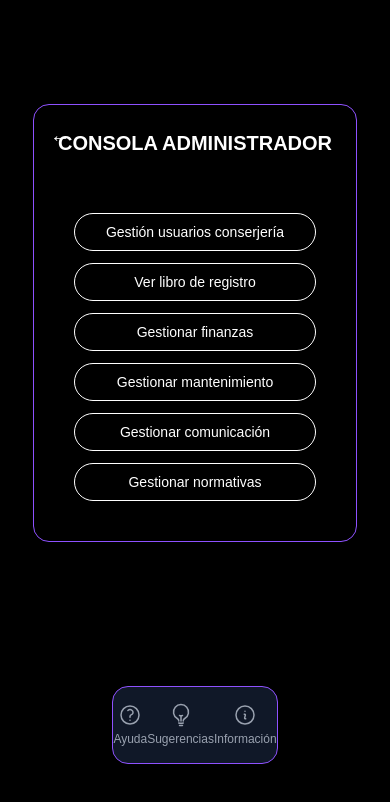
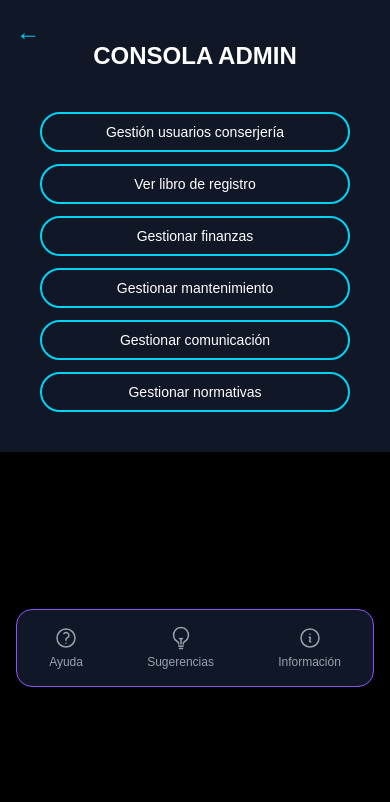
Before and after one commit to wuaicot/frontend-app-puerto-williams, a Next.js app: page /admin/mainView in a window 390 px wide. Shown: the top 802 px of the page. Built offline with nearby package versions, Linux system fonts and the light colour scheme.

Commit message:
tunning Responsive

```diff
--- a/src/components/BotoneraAdmin.tsx
+++ b/src/components/BotoneraAdmin.tsx
@@ -1,14 +1,10 @@
-// client/src/components/BotoneraMainAdmin.tsx
 import React from "react";
-import Link from "next/link";
 
 interface BotoneraMainAdminProps {
   onNavigate: (route: string) => void;
 }
 
-export const BotoneraMainAdmin: React.FC<BotoneraMainAdminProps> = ({
-  onNavigate,
-}) => {
+export const BotoneraMainAdmin: React.FC<BotoneraMainAdminProps> = ({ onNavigate }) => {
   const botones = [
     { label: "Gestión usuarios conserjería", route: "/admin/usuarios" },
     { label: "Ver libro de registro", route: "/admin/incidencias" },
@@ -19,35 +15,52 @@ export const BotoneraMainAdmin: React.FC<BotoneraMainAdminProps> = ({
   ];
 
   return (
-    <div
-      className="relative flex flex-col items-center gap-6 mt-6 text-white bg-black p-6 rounded-2xl border border-violet-500 animate-pulse-slow mb-8 sm:mb-0
-      before:content-[''] before:absolute before:-top-2 before:-left-2 before:w-full before:h-full before:bg-violet-500 before:rounded-2xl before:-z-10 md:gap-8"
+    <nav
+      className="
+        w-full h-full
+        flex flex-col items-center justify-start gap-6
+        bg-gray-900 text-white p-6
+        rounded-r-3xl    /* bordes redondeados sólo a la derecha en desktop */
+        md:rounded-none  /* eliminar redondeos en móvil/tablet */
+        overflow-auto
+        landscape:py-8    /* más padding vertical en landscape móvil */
+        lg:justify-center lg:gap-8 lg:p-8
+      "
     >
-      <Link
-        href="/"
-        className="absolute top-4 left-4 text-xl hover:opacity-70 cursor-pointer animate-pulse-slow md:top-6 md:left-6 lg:text-2xl"
-      >
-        ←
-      </Link>
+      {/* Título */}
+      <h2 className="text-2xl font-bold mb-4 lg:mb-8">
+        CONSOLA ADMIN
+      </h2>
 
-      <h1 className="text-xl sm:text-2xl font-semibold mb-4 md:mb-6 lg:mb-8">
-        CONSOLA ADMINISTRADOR
-      </h1>
-
-      <div className="flex flex-col gap-3 w-full max-w-sm p-4 rounded-2xl animate-pulse-slow
-        before:content-[''] before:absolute before:-top-2 before:-left-2 before:w-full before:h-full before:bg-violet-500 before:rounded-2xl before:-z-10
-        md:flex-row md:flex-wrap md:justify-center md:gap-4 lg:gap-6"
+      {/* Botones */}
+      <ul
+        className="
+          w-full
+          flex flex-col gap-3
+          md:gap-4
+          lg:gap-6 lg:flex-wrap lg:flex-row lg:justify-center
+        "
       >
         {botones.map((btn) => (
-          <button
-            key={btn.route}
-            onClick={() => onNavigate(btn.route)}
-            className="w-full md:w-auto py-2 px-4 rounded-full border border-white text-center hover:bg-white hover:text-black transition cursor-pointer text-sm md:text-base"
-          >
-            {btn.label}
-          </button>
+          <li key={btn.route} className="w-full lg:w-auto">
+            <button
+              onClick={() => onNavigate(btn.route)}
+              className="
+                block w-full text-center
+                py-2 px-4
+                text-sm md:text-base
+                font-medium
+                rounded-full
+                border-2 border-cyan-400
+                hover:bg-cyan-400 hover:text-black
+                transition
+              "
+            >
+              {btn.label}
+            </button>
+          </li>
         ))}
-      </div>
-    </div>
+      </ul>
+    </nav>
   );
 };
--- a/src/components/RegistrosLibro.tsx
+++ b/src/components/RegistrosLibro.tsx
@@ -128,7 +128,6 @@ export const RegistrosLibro: React.FC<Props> = ({ registros, onRefresh }) => {
             aria-label="Filtrar por rol"
           >
             <option value="ALL">Todos</option>
-            <option value="ADMIN">Admin</option>
             <option value="CONSERJE">Conserje</option>
             <option value="MAYORDOMO">Mayordomo</option>
             <option value="NOCHERO">Nochero</option>
--- a/src/pages/admin/mainView.tsx
+++ b/src/pages/admin/mainView.tsx
@@ -1,22 +1,90 @@
-import React from "react";
+// client/src/pages/admin/mainView.tsx
+import React, { useEffect, useState } from "react";
 import { useRouter } from "next/router";
+import { motion } from "framer-motion";
 import { Footer } from "../../components/Footer";
 import { BotoneraMainAdmin } from "../../components/BotoneraAdmin";
+import Link from "next/link";
 
 const MainViewAdmin: React.FC = () => {
   const router = useRouter();
+  const [isLandscape, setIsLandscape] = useState(false);
+
+  // Detectar orientación para móvil/tablet
+  useEffect(() => {
+    const mm = window.matchMedia("(orientation: landscape)");
+    const onChange = (e: MediaQueryListEvent) => setIsLandscape(e.matches);
+    setIsLandscape(mm.matches);
+    mm.addEventListener("change", onChange);
+    return () => mm.removeEventListener("change", onChange);
+  }, []);
 
   const handleNavigate = (route: string) => {
     router.push(route);
   };
 
   return (
-    <div className="min-h-screen bg-black flex items-center justify-center flex-col sm:p-8">
-      <BotoneraMainAdmin onNavigate={handleNavigate} />
-      <div className="mt-28">
+    <motion.div
+      initial={false}
+      animate={isLandscape ? "land" : "port"}
+      variants={{
+        port: { flexDirection: "column" },
+        land: { flexDirection: "row" },
+      }}
+      transition={{ type: "spring", stiffness: 300, damping: 30 }}
+      className="
+        h-screen w-screen
+        flex overflow-hidden bg-black text-white
+        /* móvil/tablet portrait/landscape */
+        portrait:flex-col landscape:flex-row
+        /* para pantallas grandes siempre sidebar + contenido */
+        lg:flex-row
+      "
+    >
+      {/* Sidebar */}
+      <div
+        className="
+          bg-gray-900
+          flex-shrink-0
+          /* móvil/tablet: ocupa 100% ancho en portrait, 50% en landscape */
+          portrait:w-full landscape:w-1/2
+          /* desktop: fijo 1/6 del ancho */
+          lg:w-1/6
+          flex items-center justify-center
+          p-4
+        "
+      >
+        <BotoneraMainAdmin onNavigate={handleNavigate} />
+      </div>
+
+      {/* Main Content */}
+      <div
+        className="
+          flex-1
+          /* móvil/tablet: debajo en portrait, al lado en landscape */
+          portrait:w-full landscape:w-1/2
+          /* desktop: resto del espacio */
+          lg:flex-1
+          flex items-center justify-center
+          p-4
+          overflow-auto
+          bg-black
+        "
+      >
         <Footer />
       </div>
-    </div>
+
+      {/* Botón “←” siempre fijo arriba-izquierda */}
+      <Link
+        href="/"
+        className="
+          absolute top-4 left-4 text-2xl hover:opacity-70 cursor-pointer z-50
+          text-cyan-400
+        "
+      >
+        ←
+      </Link>
+    </motion.div>
   );
 };
 
--- a/src/pages/conserjeria/conserje/index.tsx
+++ b/src/pages/conserjeria/conserje/index.tsx
@@ -1,31 +1,49 @@
 // client/src/pages/conserjeria/conserje/index.tsx
 import React from "react";
+import Head from "next/head";
+import { useRouter } from "next/router";
 import { TurnStatus } from "../../../components/TurnStatus";
 import { BotoneraMainConserjeria } from "../../../components/BotoneraMainConserjeria";
-import Head from "next/head";
 import { Footer } from "../../../components/Footer";
 
 export default function ConserjeArea() {
+  const router = useRouter();
+
   return (
     <>
       <Head>
-        <title>Panel Conserje - Puerto Williams</title>{" "}
+        <title>Panel Conserje - Puerto Williams</title>
       </Head>
-      <div
-        className="flex min-h-full flex-col items-center bg-gray-900 p-4 sm:p-8 text-white
-      justify-center"
-      >
-        <div className="w-full max-w-md">
-          {" "}
-          <div className="mt-4 flex h-full w-full max-w-md flex-col items-center justify-center gap-6 rounded-4xl border bg-gray-800 p-4 shadow-lg">
+      <div className="relative flex min-h-screen flex-col bg-gray-900 text-white">
+        {/* Botón volver */}
+        <button
+          onClick={() => router.back()}
+          className="
+            absolute top-4 left-4 z-10 text-2xl
+            text-white bg-gray-800/50 p-2 rounded-full
+            hover:bg-gray-700 transition
+          "
+          aria-label="Volver"
+        >
+          ←
+        </button>
+
+        {/* Contenedor principal: columna en móvil, fila en desktop */}
+        <div className="flex flex-1 flex-col lg:flex-row">
+          {/* Sidebar */}
+          <div className="w-full lg:w-64">
             <BotoneraMainConserjeria />
           </div>
-          <div className="-mt-6 flex h-full w-full max-w-md flex-col rounded-lg shadow-lg">
-            <TurnStatus />
-          </div>
-        </div>
-        <div className=" flex  w-full max-w-lg flex-col rounded-lg shadow-lg mt-2">
-          <Footer />
+
+          {/* Contenido */}
+          <main className="flex flex-1 flex-col items-center justify-center p-4 sm:p-8 gap-8">
+            <div className="w-full max-w-md">
+              <TurnStatus />
+            </div>
+            <div className="w-full max-w-lg">
+              <Footer />
+            </div>
+          </main>
         </div>
       </div>
     </>
--- a/tailwind.config.js
+++ b/tailwind.config.js
@@ -15,6 +15,16 @@ module.exports = {
       }
     },
   },
+  variants: {
+    extend: {
+      flexDirection: ['landscape', 'portrait'],
+      padding:       ['landscape', 'portrait'],
+      width:         ['landscape', 'portrait'],
+      height:        ['landscape', 'portrait'],
+      justifyContent:['landscape', 'portrait'],
+      alignItems:    ['landscape', 'portrait'],
+    },
+  },
   plugins: [
     require('tailwindcss-animate')
   ],
```
Also changed, not shown: src/components/BotoneraMainConserjeria.tsx (+33 -28 lines).
